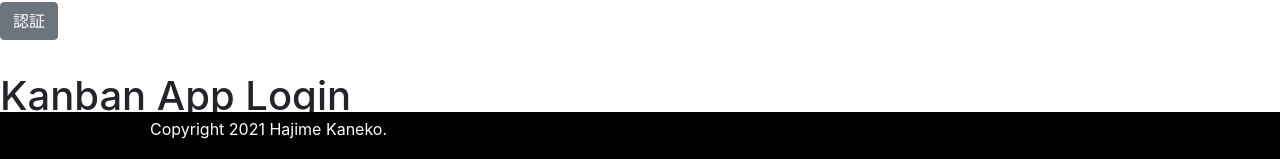
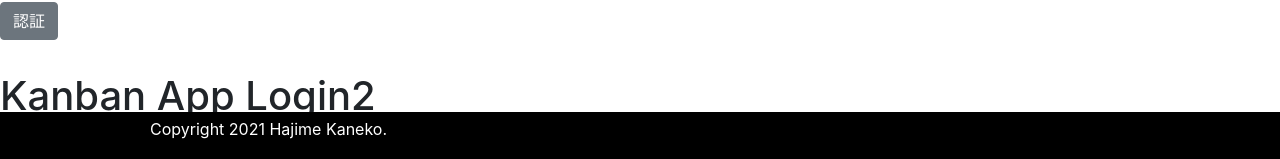
Before and after one commit to hajimekaneko/MAF00200, a Vue app: page /taskmanagement/login in a window 1280 px wide. Shown: the part 638-797 px from the top of the page. Built offline with nearby package versions, Linux system fonts and the light colour scheme; no server answers.

Commit message:
herokucheck

```diff
--- a/src/components/template/taskmanagement/KbnLoginView.vue
+++ b/src/components/template/taskmanagement/KbnLoginView.vue
@@ -6,7 +6,7 @@
       {{ address }}
     </p>
   </div>
-  <h1>Kanban App Login</h1>
+  <h1>Kanban App Login2</h1>
   <!-- {{ process.env.VUE_APP_FIREBASE_AUTH_DOMAIN }} -->
 </template>
 
```
